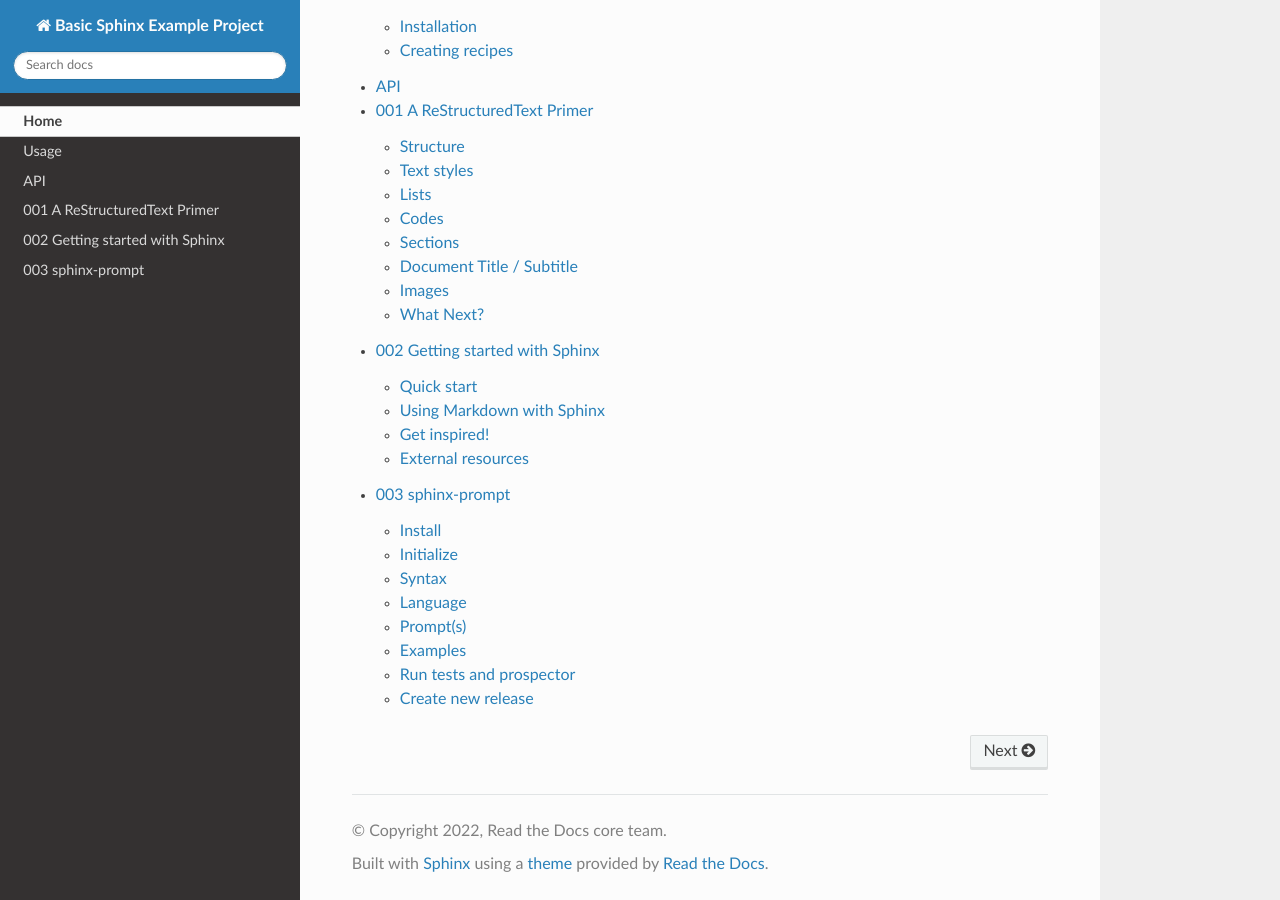
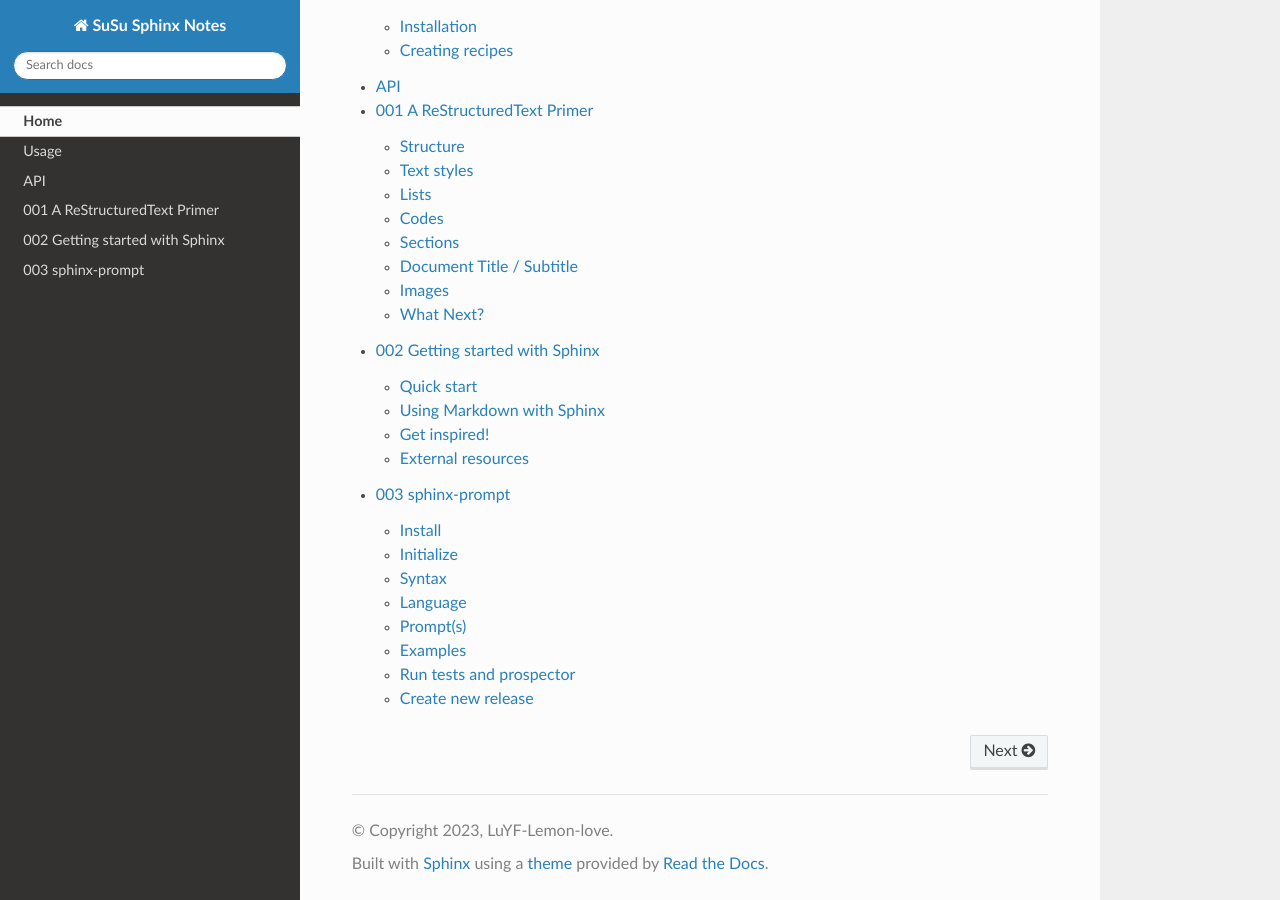
Before and after one commit to LuYF-Lemon-love/-susu-sphinx-notes, a Sphinx documentation site: the page built from docs/index.rst, in a window 1280 px wide and 900 px high, scrolled down 2836 px. Built offline with Sphinx 7.4.7 and the Read the Docs theme 2.0.0, drawn with Linux system fonts in a browser that asks for light colours.

Commit message:
add code.

```diff
--- a/docs/conf.py
+++ b/docs/conf.py
@@ -17,9 +17,12 @@
 
 # -- Project information -----------------------------------------------------
 
-project = "Basic Sphinx Example Project"
-copyright = "2022, Read the Docs core team"
-author = "Read the Docs core team"
+# project = "Basic Sphinx Example Project"
+# copyright = "2022, Read the Docs core team"
+# author = "Read the Docs core team"
+project = "SuSu Sphinx Notes"
+copyright = "2023, LuYF-Lemon-love"
+author = "LuYF-Lemon-love"
 
 
 # -- General configuration ---------------------------------------------------
```
